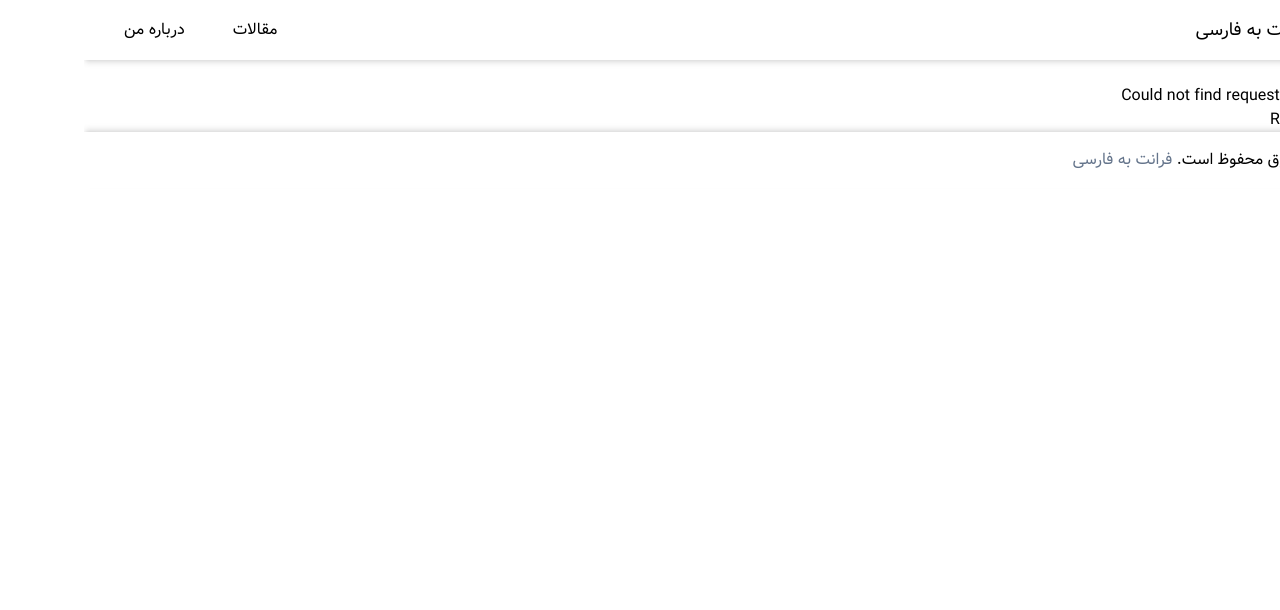
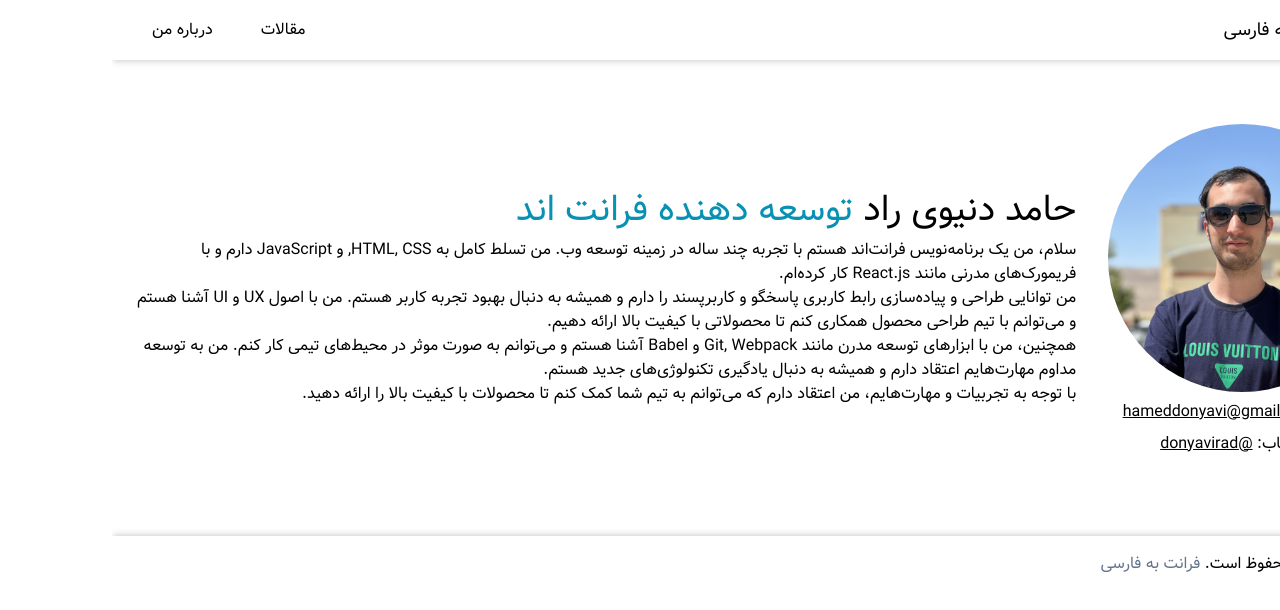
Before and after one commit to donyavirad/front-farsi, a Next.js app: page /about-me in a window 1280 px wide. Before the commit this address had no page. Shown: the top 610 px of the page. Built offline with nearby package versions, Linux system fonts and the light colour scheme.

Commit message:
feat (about-me): add new page with nams 'about-me'.

```diff
--- /dev/null
+++ b/app/about-me/page.js
@@ -0,0 +1,44 @@
+import Container from "@/components/UI/container";
+import Link from "next/link";
+import React from "react";
+
+const AboutPage = () => {
+    return (
+        <div className="py-16">
+            <Container>
+                <div className="flex flex-col md:flex-row items-center">
+                    <div className="flex flex-col items-center w-full md:w-1/3 mb-4 md:ml-8">
+                        <img className=" w-1/3 md:w-full object-cover rounded-full" src="./profile.jpg" />
+                        <div className="py-2">
+                            <p>
+                                ایمیل: <Link className="underline" href={"mailto:hameddonyavi@gmail.com"}>hameddonyavi@gmail.com</Link>
+                            </p>
+                        </div>
+                        <div>
+                            <p>گیت هاب: <Link className="underline" target="_blank" href={"https://github.com/donyavirad"}>@donyavirad</Link></p>
+                        </div>
+                    </div>
+                    <div className="">
+                        <h1 className="text-4xl mb-2">
+                            حامد دنیوی راد <span className="text-cyan-600">توسعه دهنده فرانت اند</span>
+                        </h1>
+                        <p>
+                            سلام، من یک برنامه‌نویس فرانت‌اند هستم با تجربه چند ساله در زمینه توسعه وب. من تسلط کامل به HTML, CSS, و JavaScript دارم و با فریمورک‌های مدرنی مانند React.js کار کرده‌ام.
+                        </p>
+                        <p>
+                            من توانایی طراحی و پیاده‌سازی رابط کاربری پاسخگو و کاربرپسند را دارم و همیشه به دنبال بهبود تجربه کاربر هستم. من با اصول UX و UI آشنا هستم و می‌توانم با تیم طراحی محصول
+                            همکاری کنم تا محصولاتی با کیفیت بالا ارائه دهیم.
+                        </p>
+                        <p>
+                            همچنین، من با ابزارهای توسعه مدرن مانند Git, Webpack و Babel آشنا هستم و می‌توانم به صورت موثر در محیط‌های تیمی کار کنم. من به توسعه مداوم مهارت‌هایم اعتقاد دارم و همیشه به
+                            دنبال یادگیری تکنولوژی‌های جدید هستم.
+                        </p>
+                        <p>با توجه به تجربیات و مهارت‌هایم، من اعتقاد دارم که می‌توانم به تیم شما کمک کنم تا محصولات با کیفیت بالا را ارائه دهید.</p>
+                    </div>
+                </div>
+            </Container>
+        </div>
+    );
+};
+
+export default AboutPage;
--- a/components/navbar/index.js
+++ b/components/navbar/index.js
@@ -29,7 +29,7 @@ export default function Navbar() {
                                     </Link>
                                 </li>
                                 <li className="px-6">
-                                    <Link className="py-2 transition border-b-2 border-b-white hover:border-b-2 hover:border-gray-600" href={"/"}>
+                                    <Link className="py-2 transition border-b-2 border-b-white hover:border-b-2 hover:border-gray-600" href={"/about-me"}>
                                         درباره من
                                     </Link>
                                 </li>
@@ -55,10 +55,10 @@ export default function Navbar() {
                             <ul className="bg-white rounded-lg">
                                 <li className="py-2 px-2 border-b  border-slate-200">
                                     {" "}
-                                    <Link href={"/"}>مقالات</Link>
+                                    <Link href={"/blog/"}>مقالات</Link>
                                 </li>
                                 <li className="py-2 px-2">
-                                    <Link href={"/"}>درباره من</Link>
+                                    <Link href={"/about-me"}>درباره من</Link>
                                 </li>
                             </ul>
                         </div>
```
Also changed, not shown: public/profile.JPG (added).
